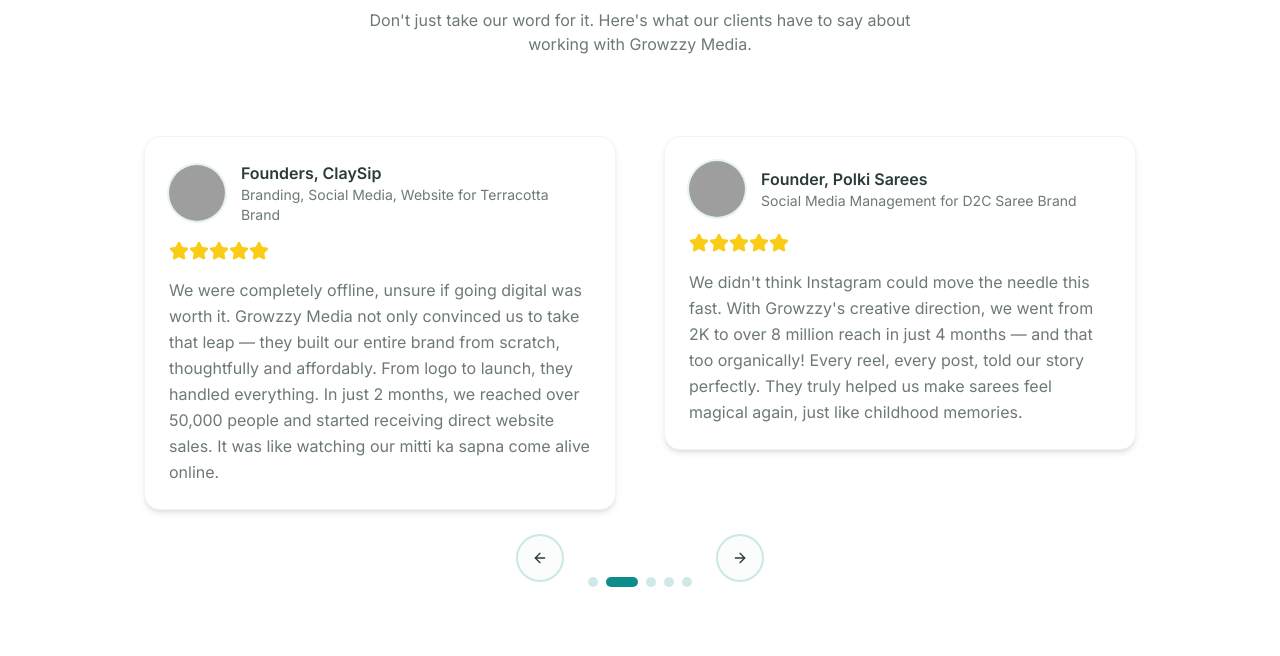
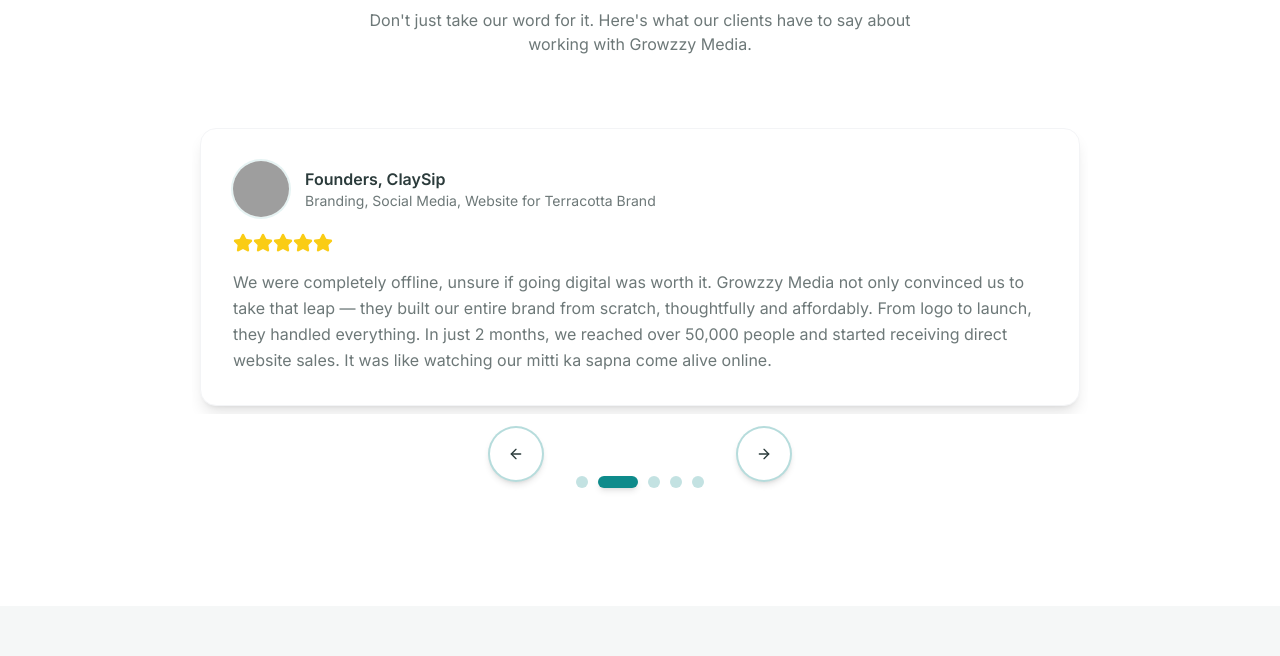
Before and after one commit to growzzymedia/growzzy-media, a React (Vite) app: page / in a window 1280 px wide. Shown: the part 4860-5516 px from the top of the page. Built offline with nearby package versions, Linux system fonts and the light colour scheme; grey boxes are pictures that could not be loaded.

Commit message:
Refactor Testimonials section

```diff
--- a/src/components/Testimonials.tsx
+++ b/src/components/Testimonials.tsx
@@ -16,7 +16,7 @@ const Testimonials = () => {
   const [count, setCount] = React.useState(0);
 
   const plugin = React.useRef(
-    Autoplay({ delay: 5000, stopOnInteraction: true })
+    Autoplay({ delay: 4500, stopOnInteraction: true, stopOnMouseEnter: true })
   );
 
   React.useEffect(() => {
@@ -90,19 +90,20 @@ const Testimonials = () => {
           <Carousel
             setApi={setApi}
             opts={{
-              align: "start",
+              align: "center",
               loop: true,
+              duration: 30,
             }}
             plugins={[plugin.current]}
-            className="w-full max-w-5xl mx-auto"
+            className="w-full max-w-4xl mx-auto"
             onMouseEnter={plugin.current.stop}
             onMouseLeave={plugin.current.reset}
           >
-            <CarouselContent>
+            <CarouselContent className="-ml-4">
               {testimonials.map((testimonial, index) => (
-                <CarouselItem key={index} className="md:basis-1/1 lg:basis-1/2">
-                  <div className="p-4">
-                    <div className="group bg-white rounded-2xl border border-gray-100 shadow-md p-6 h-full flex flex-col transition-all duration-300 hover:shadow-2xl hover:scale-[1.02] hover:border-primary/30 hover:shadow-primary/10">
+                <CarouselItem key={index} className="pl-4">
+                  <div className="p-2">
+                    <div className="group bg-white rounded-2xl border border-gray-100 shadow-lg p-8 h-full flex flex-col transition-all duration-500 hover:shadow-2xl hover:scale-[1.02] hover:border-primary/30 hover:shadow-primary/10">
                       <div className="flex items-center mb-4">
                         <div className="w-14 h-14 rounded-full overflow-hidden mr-4 ring-2 ring-primary/10 group-hover:ring-primary/30 transition-all duration-300">
                           <img
@@ -128,17 +129,17 @@ const Testimonials = () => {
               ))}
             </CarouselContent>
 
-            <div className="flex items-center justify-center gap-6 mt-8">
-              <CarouselPrevious className="relative static h-12 w-12 rounded-full border-2 border-primary/20 hover:border-primary hover:bg-primary hover:text-primary-foreground transition-all duration-300" />
+            <div className="flex items-center justify-center gap-8 mt-10">
+              <CarouselPrevious className="relative static h-14 w-14 rounded-full border-2 border-primary/30 bg-white hover:border-primary hover:bg-primary hover:text-white transition-all duration-300 shadow-md hover:shadow-lg hover:scale-110" />
 
-              <div className="flex gap-2">
+              <div className="flex gap-2.5">
                 {Array.from({ length: count }).map((_, index) => (
                   <button
                     key={index}
-                    className={`h-2.5 rounded-full transition-all duration-300 ${
+                    className={`h-3 rounded-full transition-all duration-500 ${
                       index === current
-                        ? 'w-8 bg-primary'
-                        : 'w-2.5 bg-primary/20 hover:bg-primary/40'
+                        ? 'w-10 bg-primary shadow-md'
+                        : 'w-3 bg-primary/25 hover:bg-primary/50 hover:w-6'
                     }`}
                     onClick={() => api?.scrollTo(index)}
                     aria-label={`Go to slide ${index + 1}`}
@@ -146,7 +147,7 @@ const Testimonials = () => {
                 ))}
               </div>
 
-              <CarouselNext className="relative static h-12 w-12 rounded-full border-2 border-primary/20 hover:border-primary hover:bg-primary hover:text-primary-foreground transition-all duration-300" />
+              <CarouselNext className="relative static h-14 w-14 rounded-full border-2 border-primary/30 bg-white hover:border-primary hover:bg-primary hover:text-white transition-all duration-300 shadow-md hover:shadow-lg hover:scale-110" />
             </div>
           </Carousel>
         </div>
```
